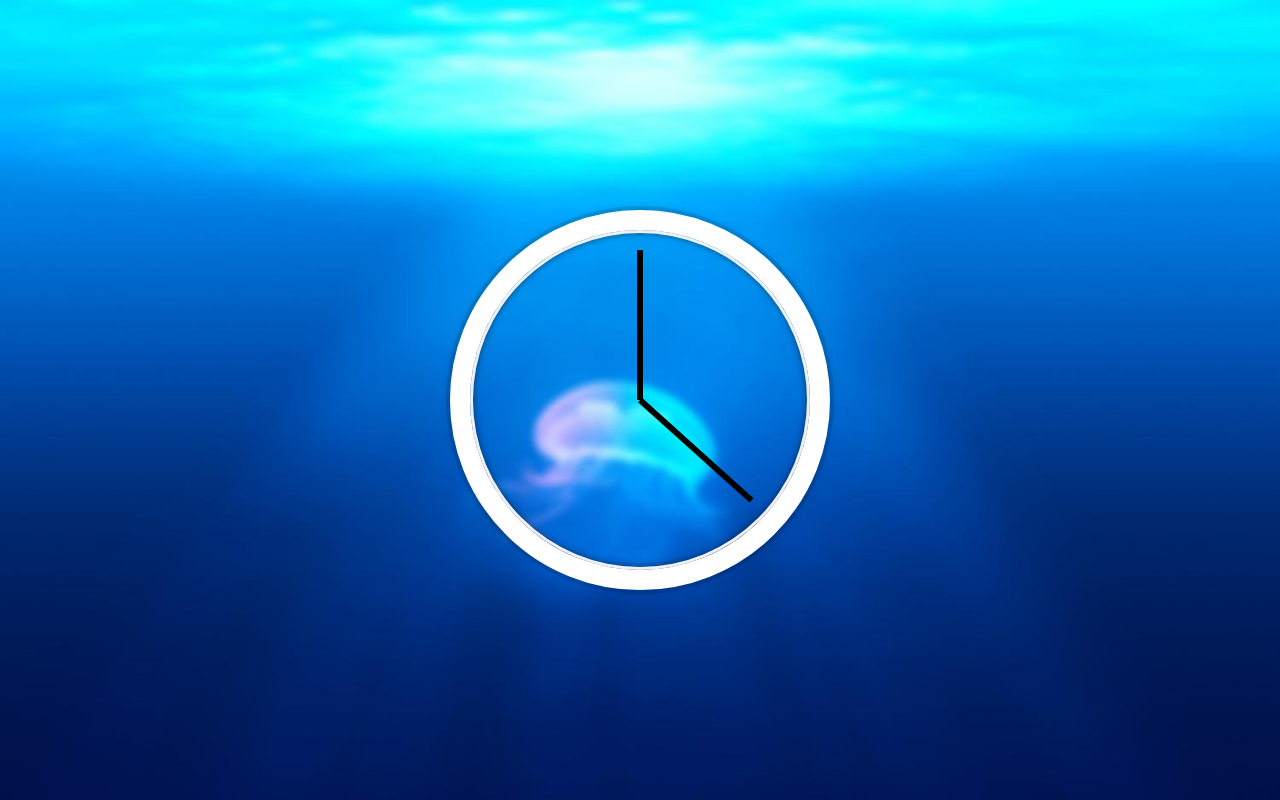
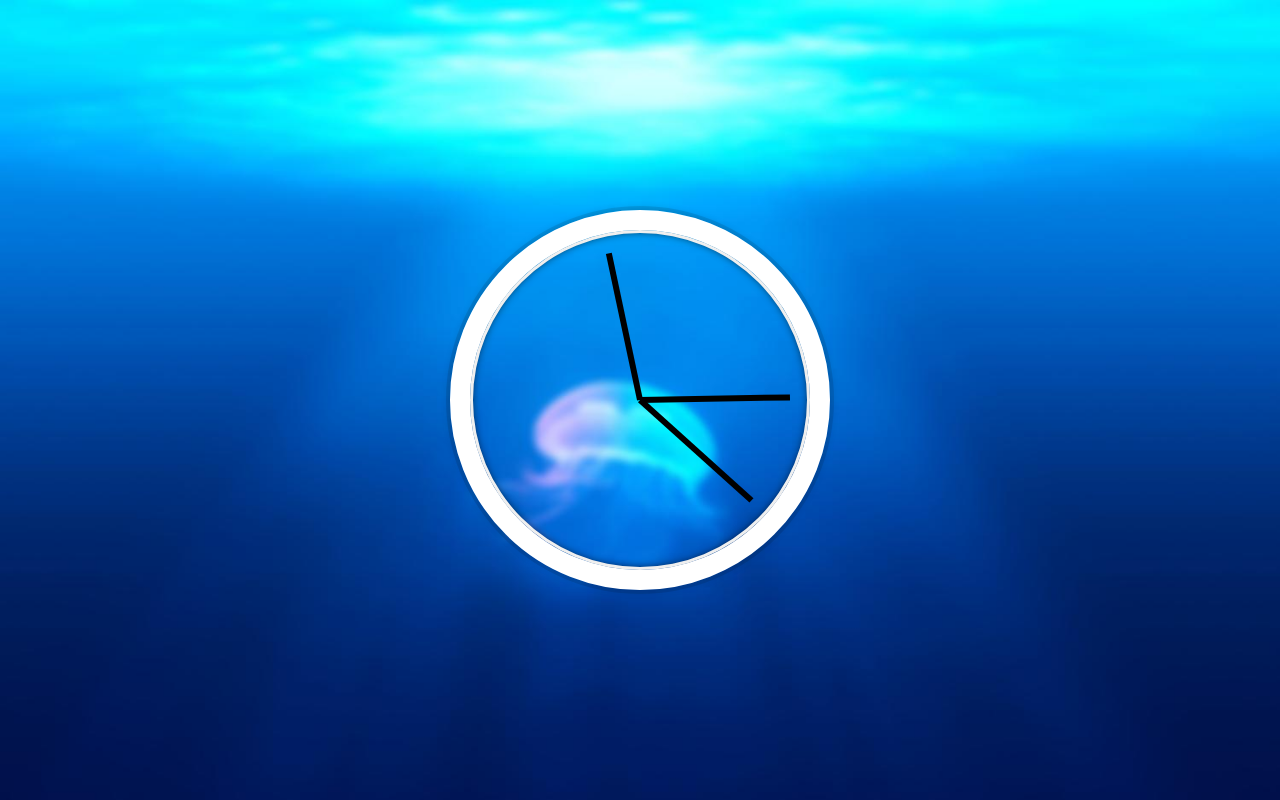
Before and after one commit to rsumitaj/30DaysofJavascript, a plain HTML site: page JS Clock/index.html in a window 1280 px wide. Drawn offline with Linux system fonts and the light colour scheme.

Commit message:
add script to start the clock

```diff
--- a/JS Clock/index.html
+++ b/JS Clock/index.html
@@ -19,12 +19,21 @@
 
   <script>
     const secondHand = document.querySelector(".sec-hand");
+    const minsHand = document.querySelector(".min-hand");
+    const hoursHand = document.querySelector(".hour-hand");
     function setDate(){
       const now = new Date();
       const seconds = now.getSeconds();
       const secondsDegrees = ( (seconds / 60) * 360 ) + 90;
       secondHand.style.transform = `rotate(${secondsDegrees}deg)`;
-      console.log(seconds);
+
+      const mins = now.getMinutes();
+      const minsDegrees = ((mins/60)*360)+90;
+      minsHand.style.transform = `rotate(${minsDegrees}deg)`;
+
+      const hours = now.getHours();
+      const hoursDegrees = ((hours/12)*360)+((mins/60)*30)+90;
+      hoursHand.style.transform = `rotate(${hoursDegrees}deg)`;
     }
     setInterval(setDate,1000);
   </script>
```
